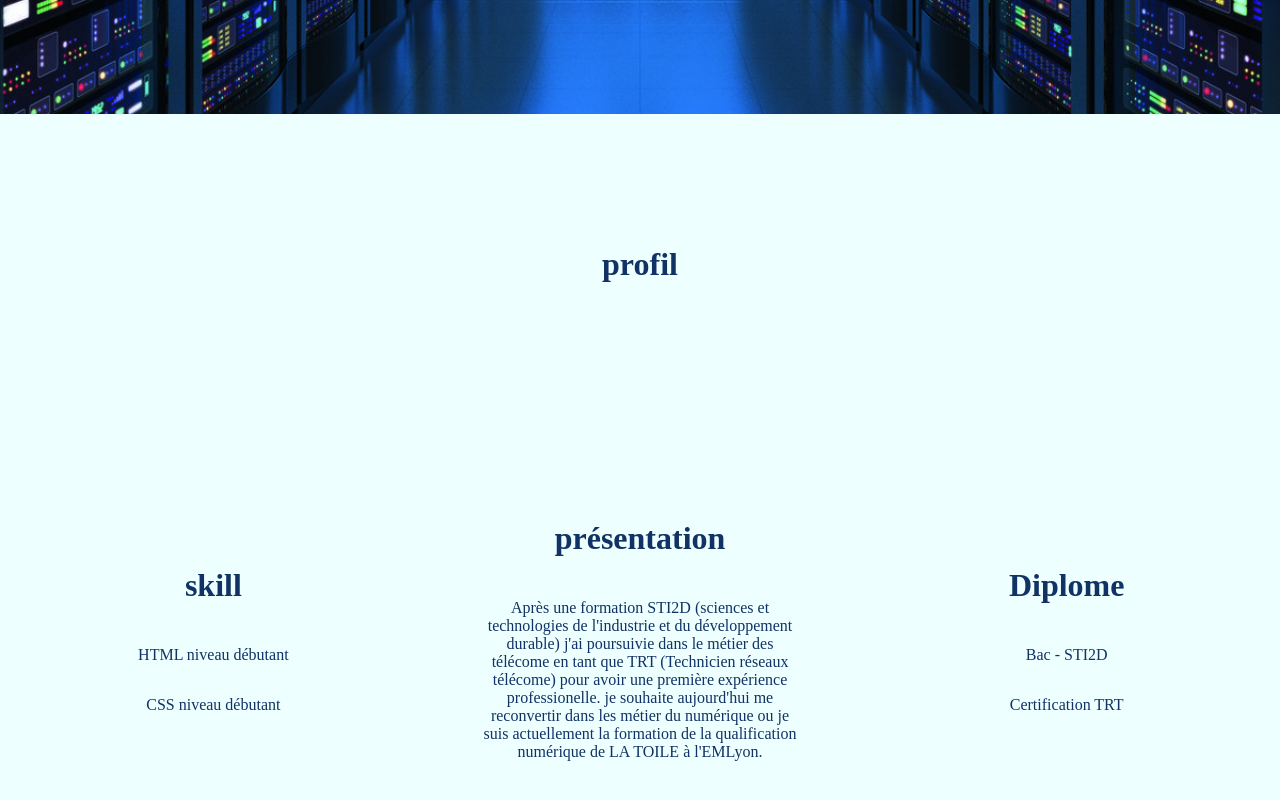
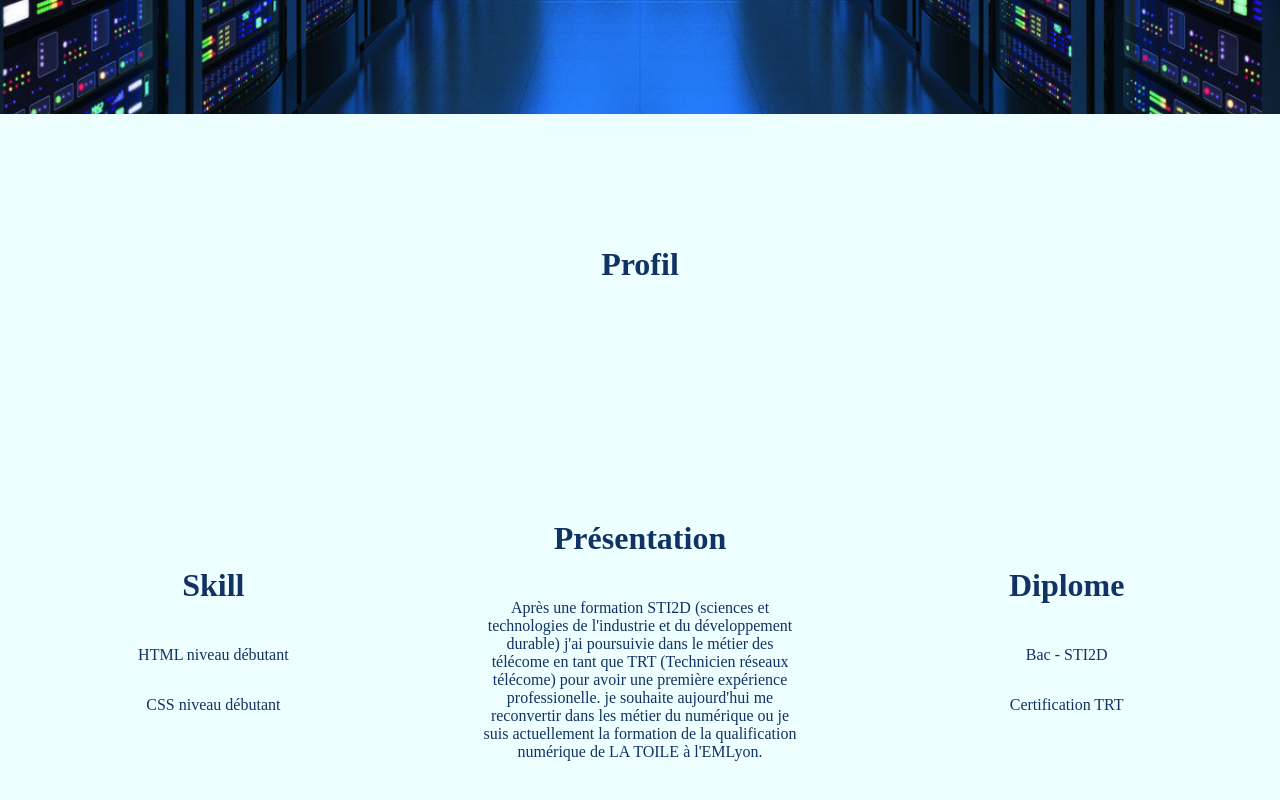
Before and after one commit to ryan-D42/Portfolio, a plain HTML site: page index.html in a window 1280 px wide. Shown: the part 686-1486 px from the top of the page. Drawn offline with Linux system fonts and the light colour scheme.

Commit message:
coquille

```diff
--- a/index.html
+++ b/index.html
@@ -28,18 +28,18 @@
     </Article>
 
     <div class="boxid">
-        <h3 id="Profil">profil</h3>
+        <h3 id="Profil">Profil</h3>
     </div>
 
     <article class="box">
 
         <article class="box2">
-            <h2>skill</h2>
+            <h2>Skill</h2>
             <p>HTML niveau débutant</p>
             <p>CSS niveau débutant</p>
         </article>
         <article class="box2">
-            <h2>présentation</h2>
+            <h2>Présentation</h2>
             <p>
                 Après une formation STI2D (sciences et technologies de l'industrie
                 et du développement durable) j'ai poursuivie dans le métier des
```
